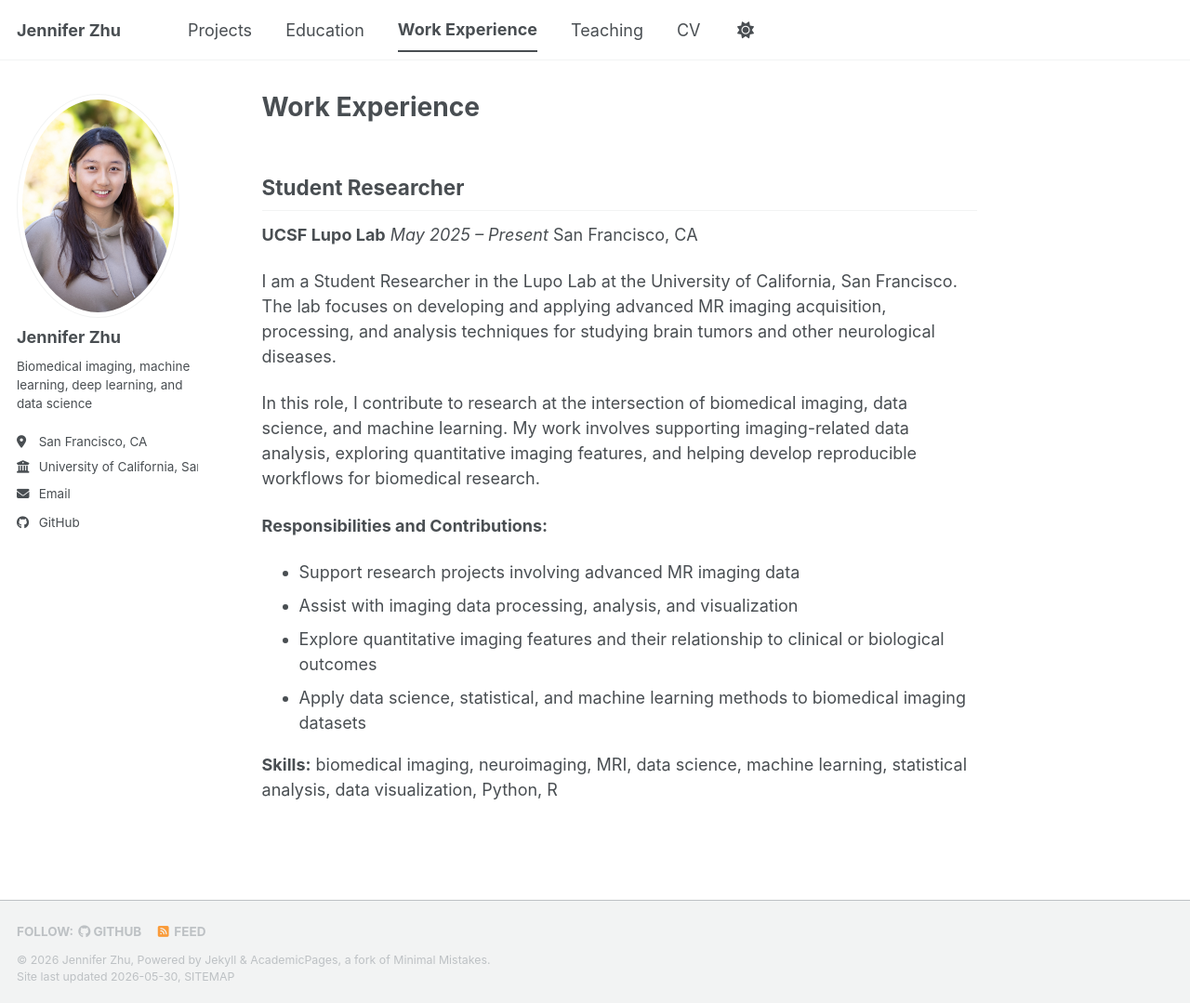
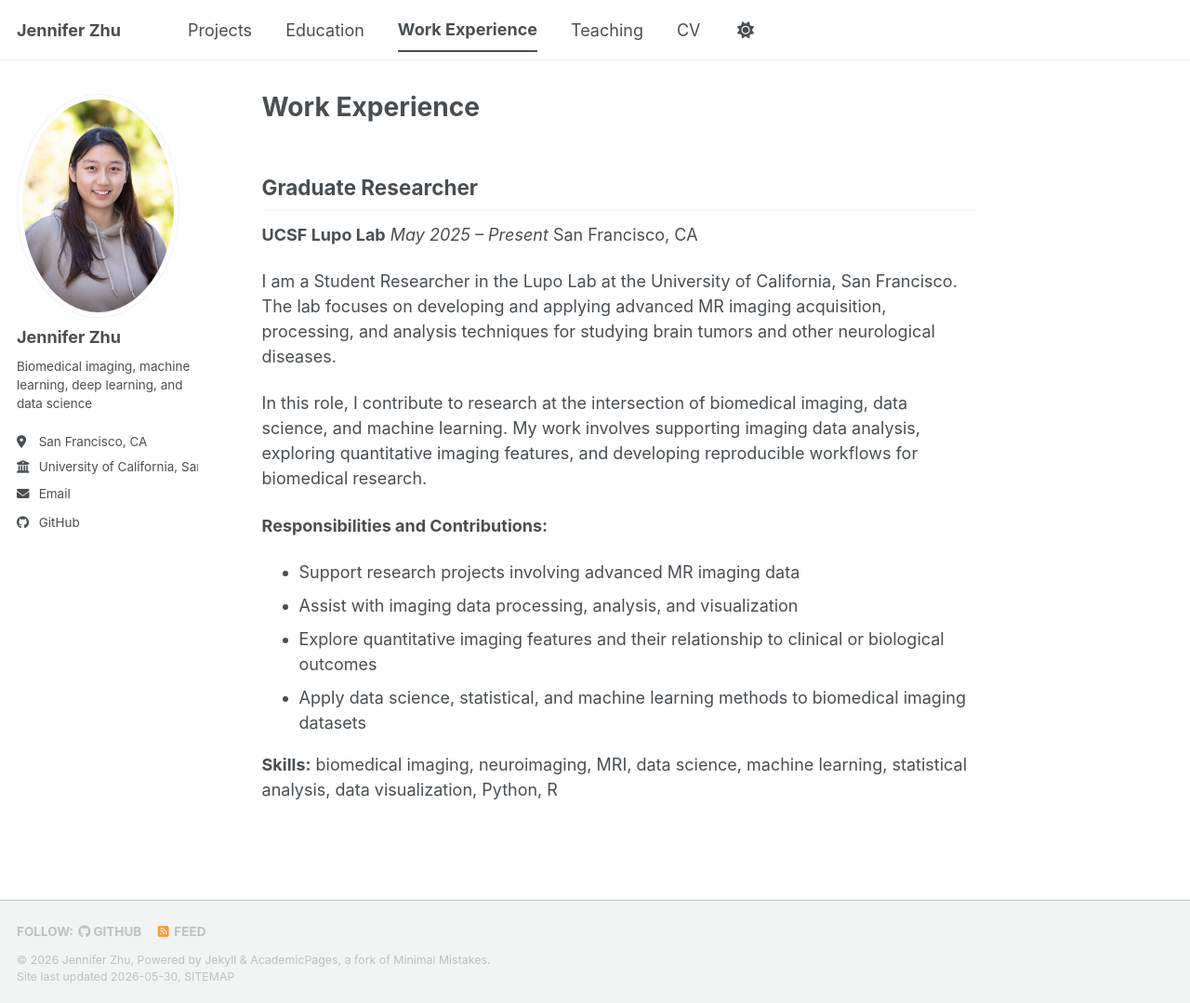
Before and after one commit to jengithubb/jengithubb.github.io, a Jekyll site: the page built from _pages/work-experience.md, in a window 1280 px wide and 1079 px high. Shown: the whole window at 93% size. Built offline with Jekyll 4.4.1, drawn with Linux system fonts in a browser that asks for light colours; a script bundle is joined from its source files by our own code; library files that are not in the unit come from our copies.

Commit message:
Change title and enhance work experience description
Updated title from 'Student Researcher' to 'Graduate Researcher' and refined the description for clarity.

```diff
--- a/_pages/work-experience.md
+++ b/_pages/work-experience.md
@@ -4,7 +4,7 @@ permalink: /work-experience/
 author_profile: true
 ---
 
-## Student Researcher
+## Graduate Researcher
 
 **UCSF Lupo Lab**
 *May 2025 – Present*
@@ -12,7 +12,7 @@ San Francisco, CA
 
 I am a Student Researcher in the Lupo Lab at the University of California, San Francisco. The lab focuses on developing and applying advanced MR imaging acquisition, processing, and analysis techniques for studying brain tumors and other neurological diseases.
 
-In this role, I contribute to research at the intersection of biomedical imaging, data science, and machine learning. My work involves supporting imaging-related data analysis, exploring quantitative imaging features, and helping develop reproducible workflows for biomedical research.
+In this role, I contribute to research at the intersection of biomedical imaging, data science, and machine learning. My work involves supporting imaging data analysis, exploring quantitative imaging features, and developing reproducible workflows for biomedical research.
 
 **Responsibilities and Contributions:**
 
```
